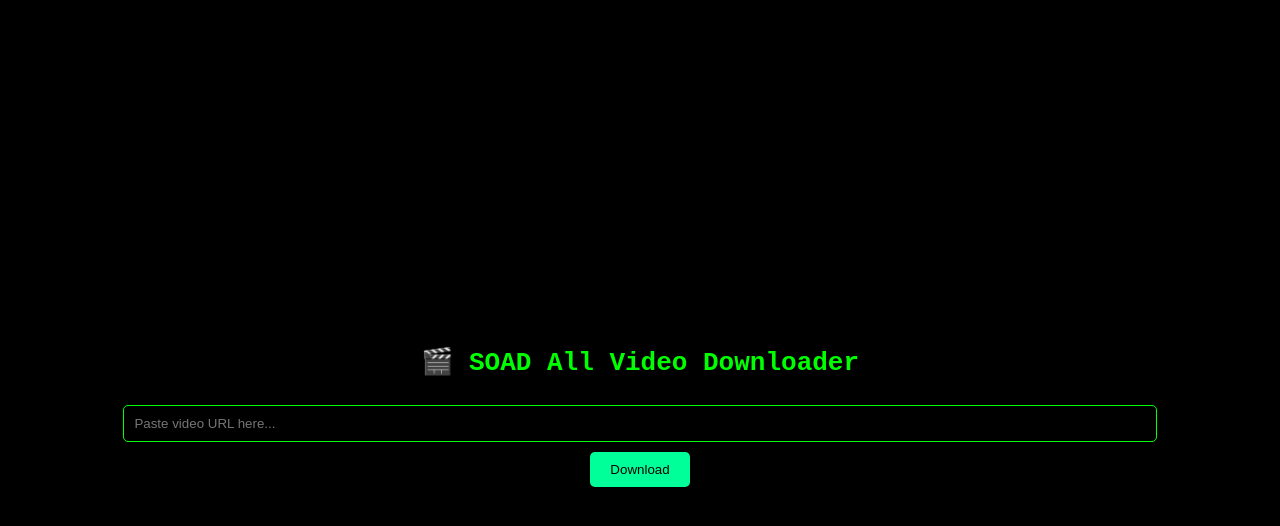
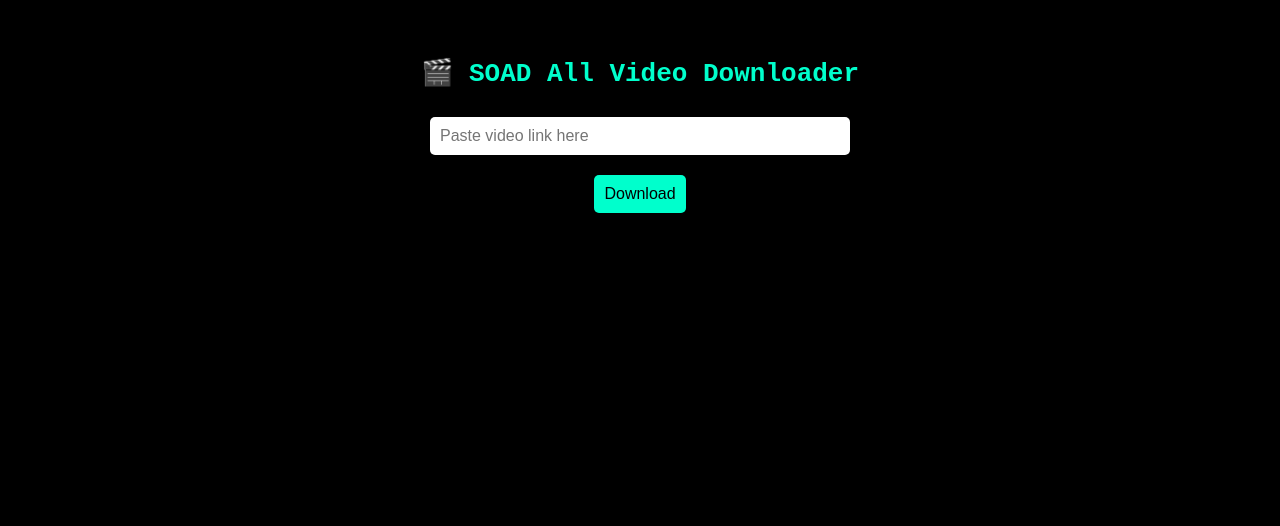
Before and after one commit to sm-soad00/Soad-video-downloader-, a website: page index.html in a window 1280 px wide. Drawn offline with Linux system fonts and the light colour scheme.

Commit message:
Update index.html

```diff
--- a/index.html
+++ b/index.html
@@ -5,69 +5,42 @@
   <meta name="viewport" content="width=device-width, initial-scale=1.0"/>
   <title>SOAD All Video Downloader</title>
   <style>
-    body {
-      background-color: black;
-      font-family: monospace;
-      color: lime;
-      display: flex;
-      flex-direction: column;
-      align-items: center;
-      justify-content: center;
-      height: 100vh;
-    }
-    input {
-      padding: 10px;
-      width: 80%;
-      border-radius: 5px;
-      margin: 10px 0;
-      background-color: #000;
-      color: lime;
-      border: 1px solid lime;
-    }
-    button {
-      padding: 10px 20px;
-      background-color: #00ff99;
-      color: black;
-      border: none;
-      border-radius: 5px;
-      cursor: pointer;
-    }
-    video {
-      margin-top: 20px;
-      max-width: 90%;
-    }
-    .error {
-      color: red;
-      margin-top: 10px;
-    }
+    body { background: black; color: #00ffcc; font-family: monospace; text-align: center; padding: 2rem; }
+    input, button { font-size: 1rem; padding: 10px; margin: 10px; border-radius: 5px; border: none; }
+    input { width: 80%; max-width: 400px; }
+    button { background: #00ffcc; color: black; }
+    video { margin-top: 20px; max-width: 100%; }
+    .error { color: red; }
   </style>
 </head>
 <body>
   <h1>🎬 SOAD All Video Downloader</h1>
-  <input type="text" id="url" placeholder="Paste video URL here..." />
-  <button onclick="download()">Download</button>
-  <div id="output"></div>
+  <input type="text" id="videoUrl" placeholder="Paste video link here" />
+  <br>
+  <button onclick="downloadVideo()">Download</button>
+  <p id="status"></p>
+  <video id="videoPlayer" controls hidden></video>
 
   <script>
-    async function download() {
-      const url = document.getElementById('url').value;
-      const output = document.getElementById('output');
-      output.innerHTML = '⌛ Loading...';
+    async function downloadVideo() {
+      const url = document.getElementById('videoUrl').value;
+      const status = document.getElementById('status');
+      const player = document.getElementById('videoPlayer');
+      status.textContent = "⏳ Fetching video...";
 
       try {
         const res = await fetch(`/api/download?url=${encodeURIComponent(url)}`);
         const data = await res.json();
-
         if (data.video) {
-          output.innerHTML = `
-            <video src="${data.video}" controls></video>
-            <br><a href="${data.video}" download>⬇️ Download</a>
-          `;
+          status.innerHTML = `✅ Platform: ${data.platform}`;
+          player.src = data.video;
+          player.hidden = false;
         } else {
-          throw new Error("Invalid response");
+          throw new Error(data.error || "Unknown error");
         }
       } catch (err) {
-        output.innerHTML = `<div class="error">❌ Error fetching video.</div>`;
+        status.innerHTML = `❌ Error: ${err.message}`;
+        player.hidden = true;
       }
     }
   </script>
```
